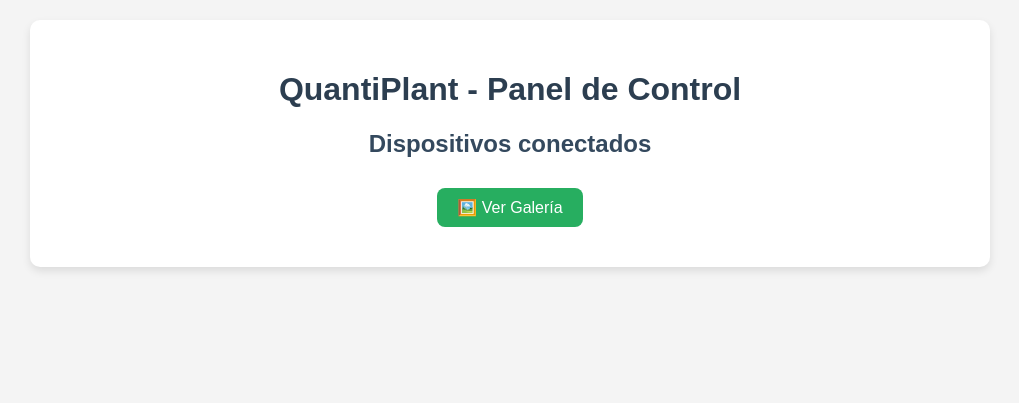
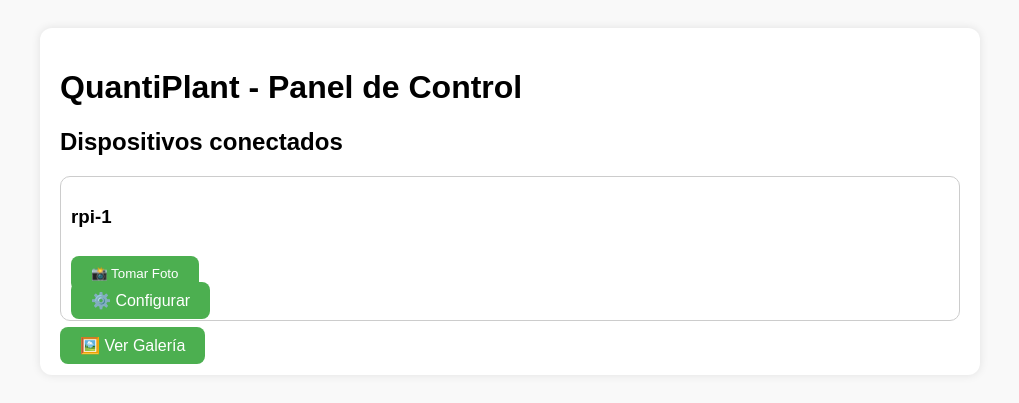
Before and after one commit to jjdoriaupv/TFG-QuantiPlant, a Flask app: page / in a window 1280 px wide. Shown: the top 403 px of the page, without its empty margins (130-1149 px from the left). Run offline with Flask 3, Linux system fonts and the light colour scheme.

Commit message:
html changes

```diff
--- a/server/app.py
+++ b/server/app.py
@@ -22,11 +22,19 @@ def index():
 @app.route('/galeria')
 def galeria():
     files = sorted(os.listdir(UPLOAD_FOLDER), reverse=True)
-    return render_template('galeria.html', images=files)
+    return render_template('galeria.html', images=files, server_url=request.host_url.rstrip('/'))
 
 @app.route('/uploads/<filename>')
 def uploaded_file(filename):
     return send_from_directory(UPLOAD_FOLDER, filename)
+
+@app.route('/eliminar/<filename>', methods=['POST'])
+def eliminar(filename):
+    try:
+        os.remove(os.path.join(UPLOAD_FOLDER, filename))
+        return redirect(url_for('galeria'))
+    except Exception as e:
+        return f"No se pudo eliminar la imagen: {e}", 500
 
 
 @app.route('/config/<device_id>', methods=['GET', 'POST'])
--- a/server/static/style.css
+++ b/server/static/style.css
@@ -1,84 +1,32 @@
 body {
     font-family: Arial, sans-serif;
-    background-color: #f4f4f4;
-    margin: 0;
+    background: #f9f9f9;
     padding: 20px;
-    text-align: center;
 }
-
-h1 {
-    color: #2c3e50;
-}
-
-h2, h3 {
-    color: #34495e;
-}
-
-.button {
-    background-color: #27ae60;
-    color: white;
-    padding: 10px 20px;
-    margin: 10px 5px;
-    border: none;
-    border-radius: 8px;
-    font-size: 16px;
-    cursor: pointer;
-    transition: background-color 0.2s ease;
-    text-decoration: none;
-    display: inline-block;
-}
-
-.button:hover {
-    background-color: #219150;
-}
-
 .container {
     max-width: 900px;
     margin: auto;
     background: white;
-    padding: 30px;
-    border-radius: 10px;
-    box-shadow: 0 4px 8px rgba(0,0,0,0.1);
+    padding: 20px;
+    border-radius: 12px;
+    box-shadow: 0 0 10px rgba(0,0,0,0.1);
 }
-
-img {
-    max-width: 100%;
-    margin-top: 20px;
+.button {
+    background: #4CAF50;
+    color: white;
+    padding: 10px 20px;
+    margin-top: 10px;
+    text-decoration: none;
+    border: none;
+    border-radius: 8px;
+    cursor: pointer;
+}
+.button:hover {
+    background: #45a049;
+}
+.device {
+    border: 1px solid #ccc;
+    padding: 10px;
+    margin-bottom: 15px;
     border-radius: 10px;
 }
-
-.message {
-    margin-top: 20px;
-    font-size: 18px;
-    color: #333;
-}
-
-form {
-    margin-top: 15px;
-}
-
-label {
-    font-size: 16px;
-    color: #333;
-}
-
-input[type="number"] {
-    padding: 8px;
-    width: 80px;
-    font-size: 16px;
-    margin-left: 10px;
-    border-radius: 6px;
-    border: 1px solid #ccc;
-}
-
-input[type="checkbox"] {
-    transform: scale(1.3);
-    margin-right: 10px;
-}
-
-.device {
-    background-color: #ecf0f1;
-    padding: 15px;
-    margin: 20px 0;
-    border-radius: 10px;
-}
--- a/server/templates/index.html
+++ b/server/templates/index.html
@@ -10,15 +10,16 @@
         <h1>QuantiPlant - Panel de Control</h1>
 
         <h2>Dispositivos conectados</h2>
-        {% for device in devices %}
+        {% for device in raspberries %}
             <div class="device">
-                <h3>{{ device }}</h3>
-                <form method="POST" action="{{ url_for('take_photo', device_id=device) }}">
+                <h3>{{ device.id }}</h3>
+                <form method="POST" action="{{ url_for('foto', device_id=device.id) }}">
                     <button class="button" type="submit">📸 Tomar Foto</button>
                 </form>
-                <a class="button" href="{{ url_for('config', device_id=device) }}">⚙️ Configurar</a>
+                <a class="button" href="{{ url_for('config', device_id=device.id) }}">⚙️ Configurar</a>
             </div>
         {% endfor %}
+
 
         <a class="button" href="{{ url_for('galeria') }}">🖼️ Ver Galería</a>
     </div>
```
